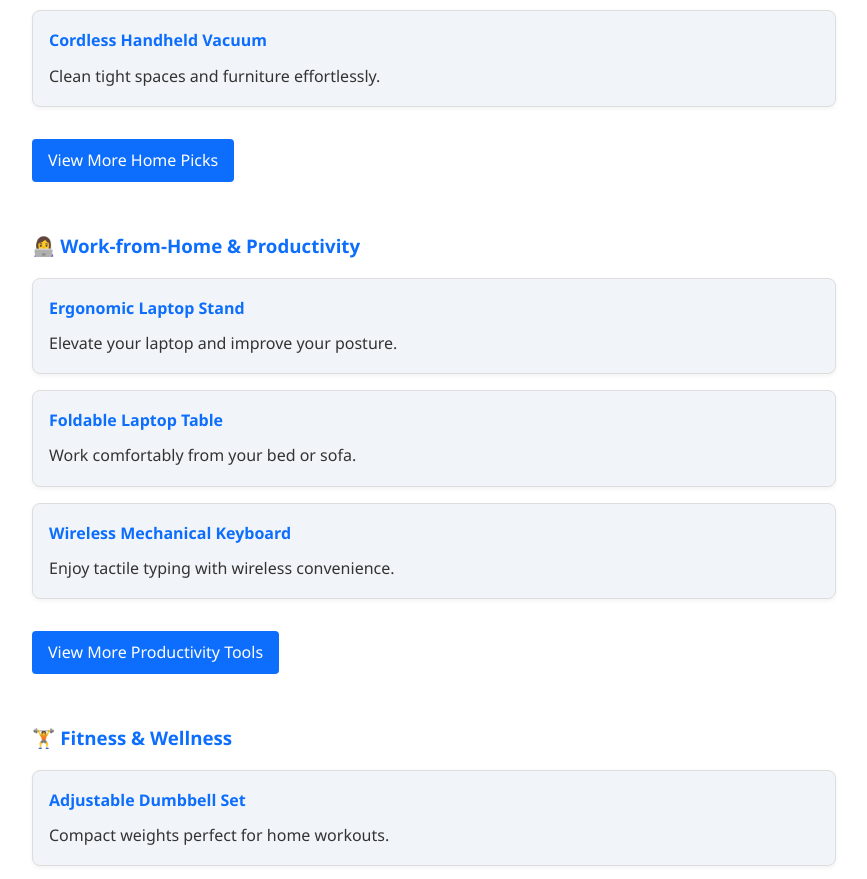
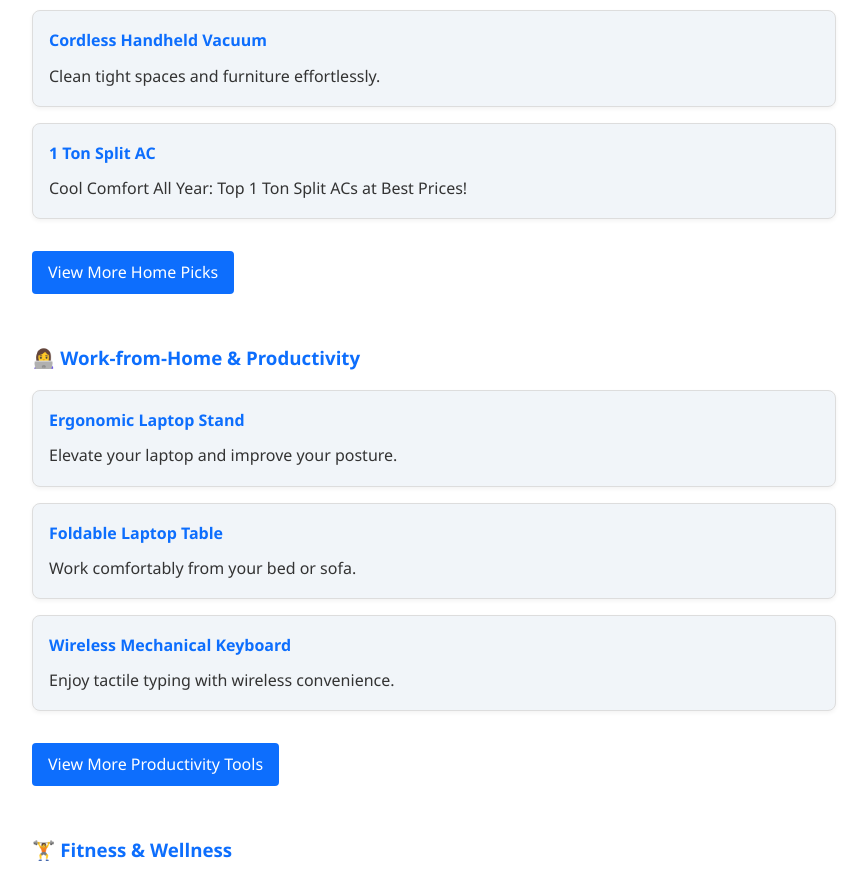
Before and after one commit to goyanitechnologyservices/goyanitech, a website: page recommendations.html in a window 1280 px wide. Shown: the part 2080-2959 px from the top of the page, without its empty margins (206-1073 px from the left). Drawn offline with Linux system fonts and the light colour scheme.

Commit message:
added 1 ton AC category

```diff
--- a/recommendations.html
+++ b/recommendations.html
@@ -372,6 +372,16 @@
             >
           </h4>
           <p>Clean tight spaces and furniture effortlessly.</p>
+        </div>
+        <div class="product-card">
+          <h4>
+            <a
+              href="https://www.amazon.in/s?k=1+ton+ac&crid=3MOHOTX2IGKEN&sprefix=1+ton+a%2Caps%2C258&linkCode=ll2&tag=goyani06-21&linkId=7079842dba271fa6a0fac9292fd1f067&language=en_IN&ref_=as_li_ss_tl"
+              target="_blank"
+              >1 Ton Split AC</a
+            >
+          </h4>
+          <p>Cool Comfort All Year: Top 1 Ton Split ACs at Best Prices!</p>
         </div>
         <a
           href="https://www.amazon.in/b?node=976442031&linkCode=ll2&tag=goyani06-21&linkId=abb98e53cba75959c1ccea1e4c82a122&language=en_IN&ref_=as_li_ss_tl"
```
